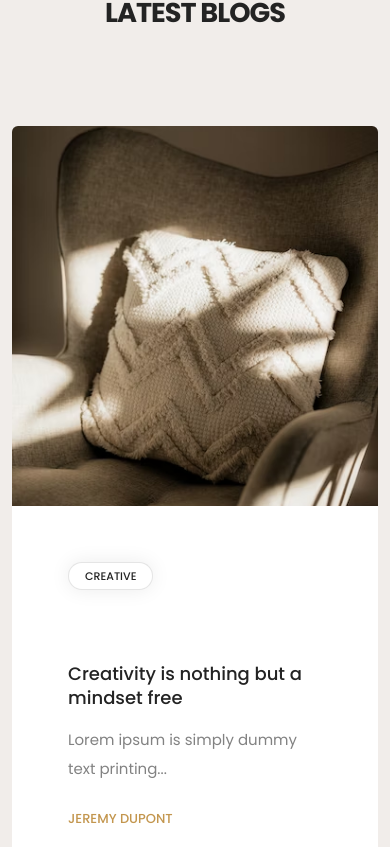
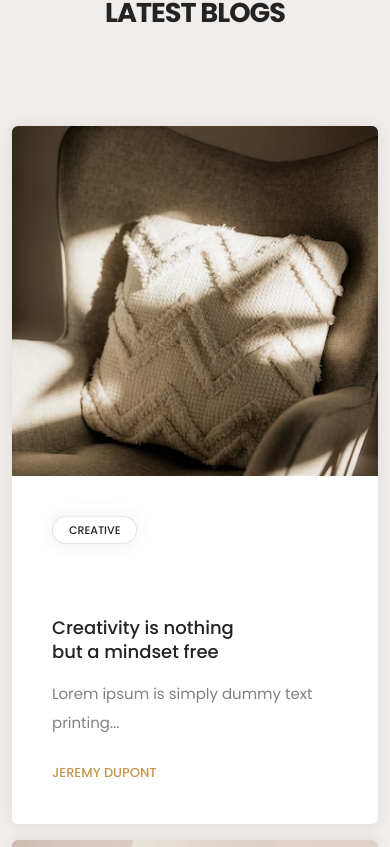
Before and after one commit to parthic2/Travo-Traveling, a React (Create React App) app: page / in a window 390 px wide. Shown: the part 9560-10407 px from the top of the page. Built offline with nearby package versions, Linux system fonts and the light colour scheme; the HTML template or start-up script is replaced by a standard one.

Commit message:
20-07-23

```diff
--- a/src/Assets/Style.scss
+++ b/src/Assets/Style.scss
@@ -488,7 +488,7 @@
 .creative,
 .concept,
 .business {
-	// box-shadow: 0 0 15px rgba(0, 0, 0, 0.08);
+	box-shadow: 0 0 15px rgba(0, 0, 0, 0.08);
 	border-radius: 6px;
 	display: flex;
 	flex-wrap: wrap;
@@ -517,12 +517,8 @@
 	background-color: white;
 	display: flex;
 	flex-direction: column;
-	padding: 3.5rem;
-	width: 50%;
-
-	@media (max-width: 639px) {
-		width: 100%;
-	}
+	padding: 2.5rem;
+	width: 100%;
 }
 
 .blog-category {
@@ -552,6 +548,7 @@
 	font-weight: 500;
 	line-height: 24px;
 	margin-bottom: 15px;
+	width: 186px;
 
 	&:hover {
 		color: #0a58ca;
@@ -570,21 +567,16 @@
 .blog-image {
 	flex-shrink: 0;
 	width: 50%;
-	height: 380px;
+	height: 349px;
 	object-fit: cover;
 	object-position: center;
 	background-repeat: no-repeat;
 	overflow: hidden;
 	position: relative;
 
-	@media (max-width: 1279px) {
-		width: 50%;
-		height: 432px;
-	}
-
 	@media (max-width: 991px) {
 		width: 50%;
-		height: 380px;
+		height: 350px;
 	}
 
 	@media (max-width: 639px) {
--- a/src/Pages/Fancy/Fancy.jsx
+++ b/src/Pages/Fancy/Fancy.jsx
@@ -20,7 +20,7 @@ const FancyBoxItem = ({ image, title, description, handleHover, handleMouseLeave
           <h3 className="fancy-content-text">{title}</h3>
           <div className="fancy-text-box-bottom justify-center">
             <div className="flex">
-              <p className="mb-2 self-center text-[#fff] opacity-60 text-[15px] leading-[29px]">{description}</p>
+              <p className="mb-2 self-center text-[#fff] opacity-60 text-[14px] leading-[20px]">{description}</p>
               <span className="self-center text-center ml-auto">
                 <span className="inline-flex justify-center items-center leading-10 rounded-full bg-[#232323] h-[40px] w-[40px] text-white">
                   <AiOutlineArrowRight />
```
